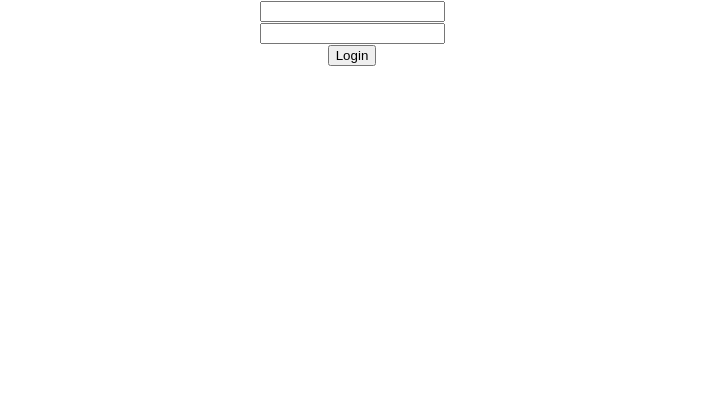
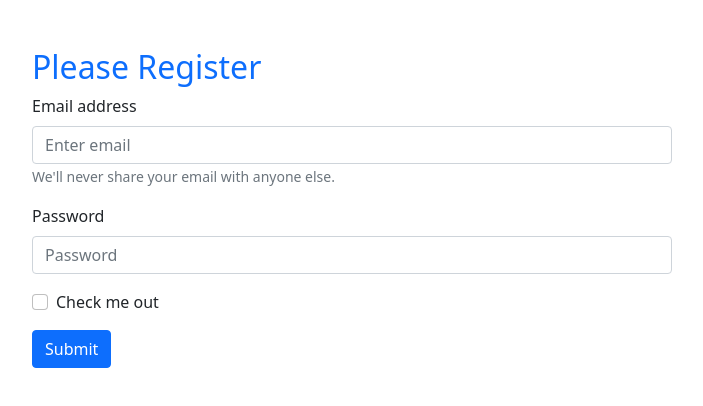
Before and after one commit to Mofazzal-145/email-password-auth, a React (Create React App) app: page / in a window 1280 px wide. Shown: the top 406 px of the page, without its empty margins (288-991 px from the left). Built offline with nearby package versions, Linux system fonts and the light colour scheme.

Commit message:
connect (email & pass) to the firebase

```diff
--- a/src/App.js
+++ b/src/App.js
@@ -1,33 +1,64 @@
 import './App.css';
-import { getAuth } from "firebase/auth";
+import 'bootstrap/dist/css/bootstrap.min.css';
+import Form from 'react-bootstrap/Form'
+import Button from 'react-bootstrap/Button';
+import { createUserWithEmailAndPassword, getAuth } from "firebase/auth";
 import app from './firebase.init';
+import { useState } from 'react';
 
 
 const auth = getAuth(app);
 
 function App() {
+
+  const [email, setEmail] = useState('');
+  const [password, setPassword] = useState('');
+
   const handleEmailBlur = (event) => {
-    console.log(event.target.value);
+    setEmail(event.target.value);
   }
 
   const handlePasswordBlur = (event) => {
-    console.log(event.target.value);
+    setPassword(event.target.value);
   }
 
   const handleFormSubmit = (event) => {
-    console.log('form submitted');
+    createUserWithEmailAndPassword(auth, email, password)
+    .then(result => {
+      const user = result.user;
+      console.log(user);
+    })
+    .catch(error => {
+      console.error(error);
+    })
     event.preventDefault();
   }
 
   return (
-    <div className="App">
-        <form onSubmit={handleFormSubmit}>
-          <input onBlur={handleEmailBlur} type="email" name="" id="" />
-          <br />
-          <input onBlur={handlePasswordBlur} type="password" name="" id="" />
-          <br />
-          <input type="submit" value="Login" />
-        </form>
+    <div>
+        <div className="registration w-50 mx-auto mt-5">
+          <h2 className='text-primary'>Please Register</h2>
+            <Form onSubmit={handleFormSubmit}>
+                <Form.Group className="mb-3" controlId="formBasicEmail">
+                <Form.Label>Email address</Form.Label>
+                <Form.Control  onBlur={handleEmailBlur}  type="email"placeholder="Enter email" />
+                <Form.Text className="text-muted">
+                    We'll never share your email with anyone else.
+                </Form.Text>
+              </Form.Group>
+
+              <Form.Group className="mb-3" controlId="formBasicPassword">
+                  <Form.Label>Password</Form.Label>
+                  <Form.Control onBlur={handlePasswordBlur} type="password"  placeholder="Password" />
+              </Form.Group>
+              <Form.Group className="mb-3" controlId="formBasicCheckbox">
+                <Form.Check type="checkbox" label="Check me out" />
+              </Form.Group>
+                <Button variant="primary" type="submit">
+                  Submit
+                </Button>
+          </Form>
+        </div>
     </div>
   );
 }
```
